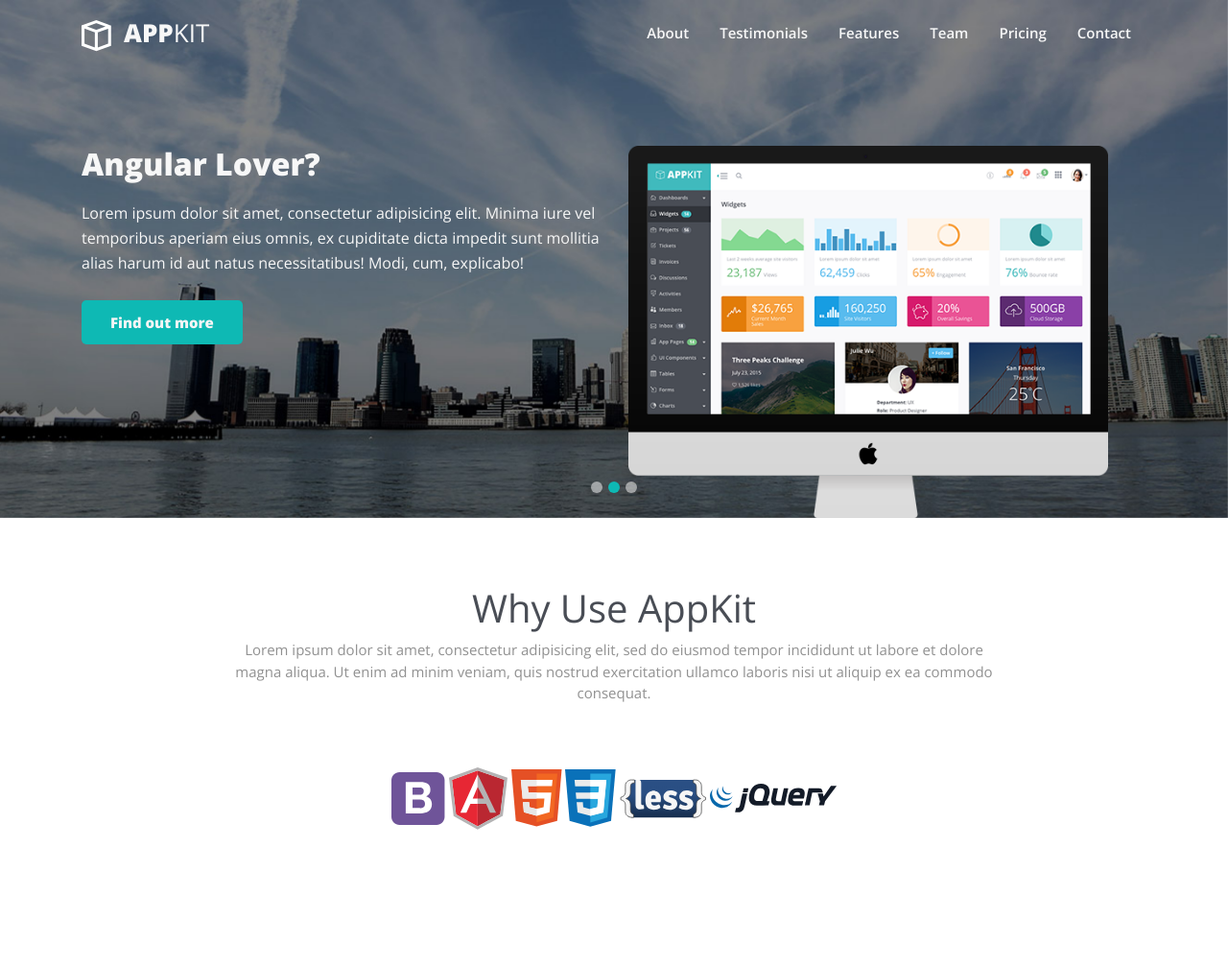
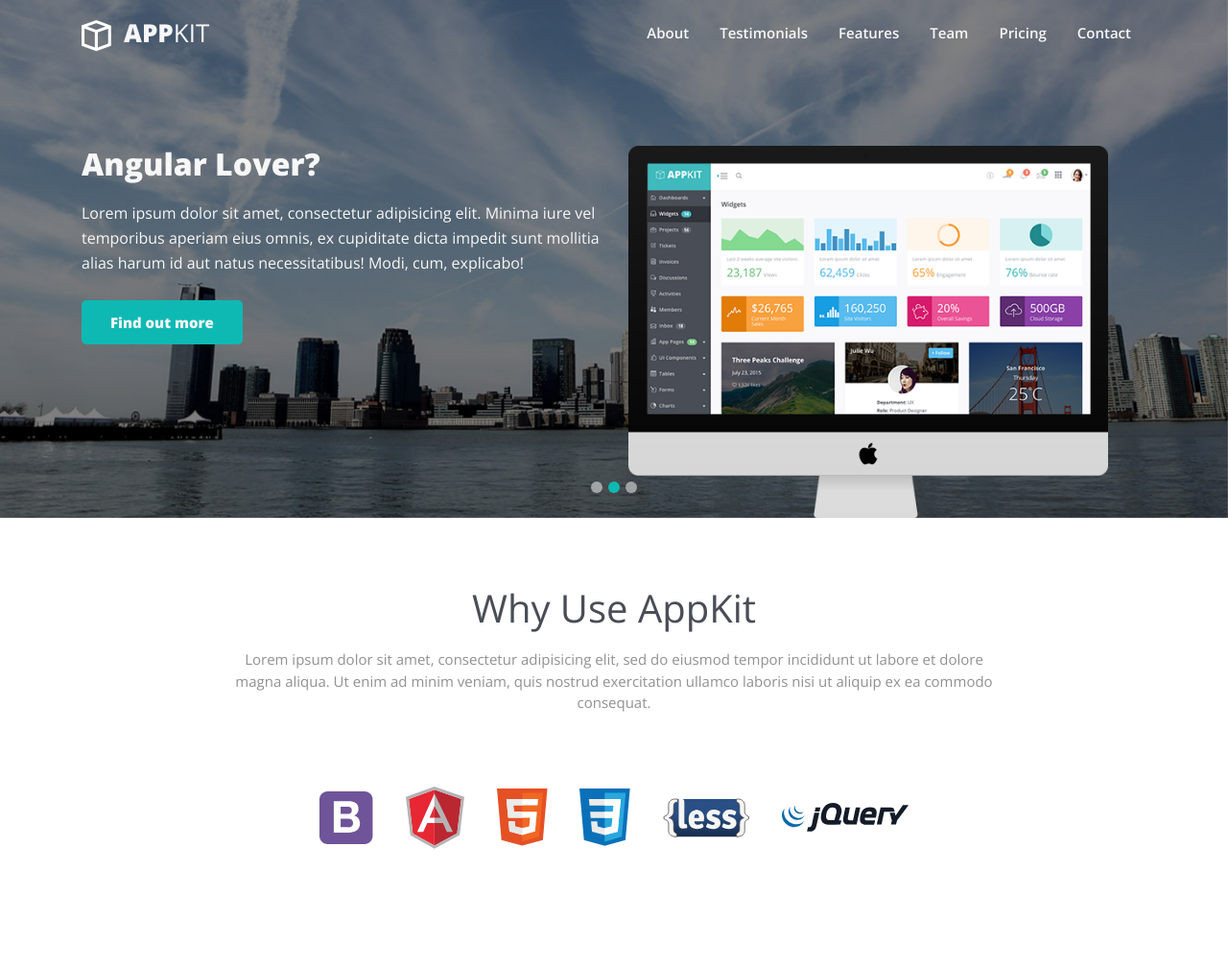
Before and after one commit to viktor2222/Appkit-jekyll, a Jekyll site: the page built from index.html, in a window 1280 px wide. Shown: the whole page at 96% size. Built offline with Jekyll 4.4.1, drawn with Linux system fonts in a browser that asks for light colours; nearby versions of some CDN libraries; before the commit the page ends 985 px from its top, so only the background shows below that.

Commit message:
using-appkit

```diff
--- a/_sass/main.scss
+++ b/_sass/main.scss
@@ -134,4 +134,7 @@
 }
 .using-appkit-ico {
   padding: 50px 0;
+  & img {
+    margin: 0 15px;
+  }
 }
--- a/index.html
+++ b/index.html
@@ -41,7 +41,7 @@
   <div class="container d-flex align-items-center flex-column">
     <div class="title-using-appkit d-flex align-items-center flex-column">
       <h1 class="h1">Why Use AppKit</h1>
-      <p>Lorem ipsum dolor sit amet, consectetur adipisicing elit, sed do eiusmod tempor incididunt ut labore et dolore magna aliqua. Ut enim ad minim veniam, quis nostrud exercitation ullamco laboris nisi ut aliquip ex ea commodo consequat.</p>
+      <p class="padding-xs">Lorem ipsum dolor sit amet, consectetur adipisicing elit, sed do eiusmod tempor incididunt ut labore et dolore magna aliqua. Ut enim ad minim veniam, quis nostrud exercitation ullamco laboris nisi ut aliquip ex ea commodo consequat.</p>
     </div>
     <div class="using-appkit-ico">
       <img src="/assets/images/logo-bootstrap.svg" alt="ico Bootstrap">
@@ -51,6 +51,11 @@
       <img src="/assets/images/logo-less.svg" alt="ico bootstrap">
       <img src="/assets/images/logo-jquery.svg" alt="ico bootstrap">
     </div>
+    <div class="row">
+      <div class="col-md-4"></div>
+      <div class="col-md-4"></div>
+      <div class="col-md-4"></div>
+    </div>
   </div>
 
 </section>
```
